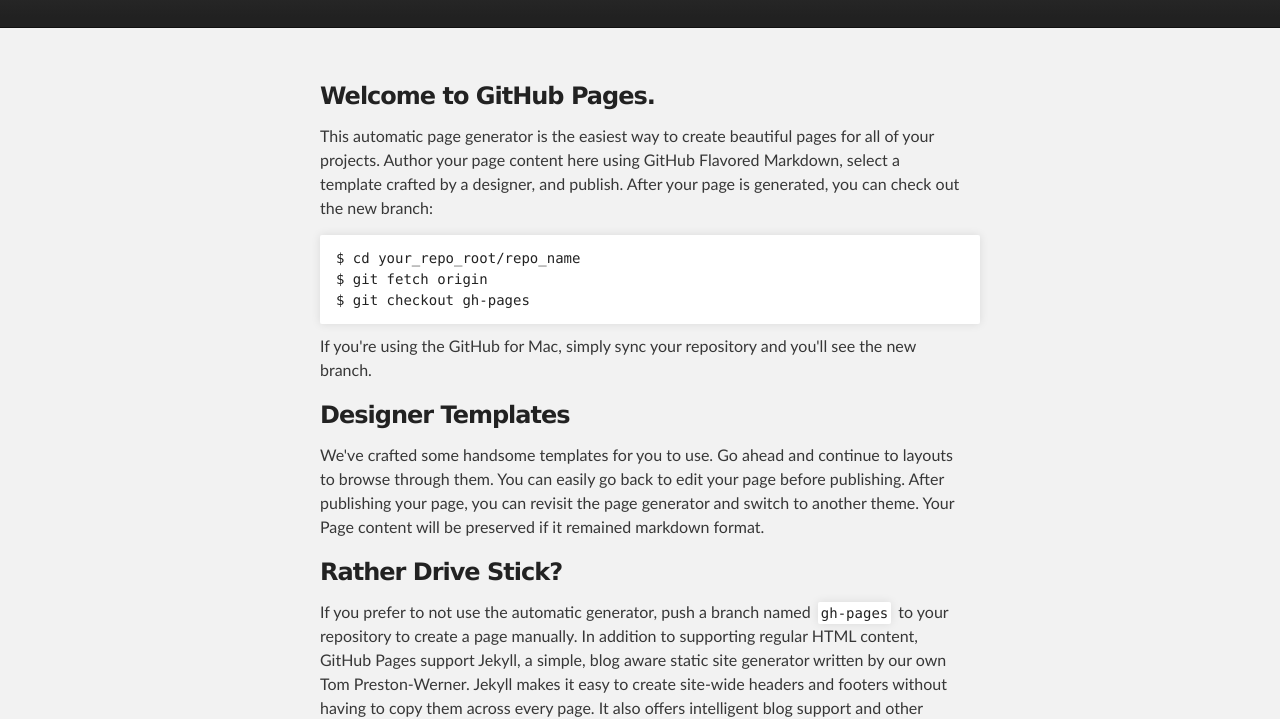
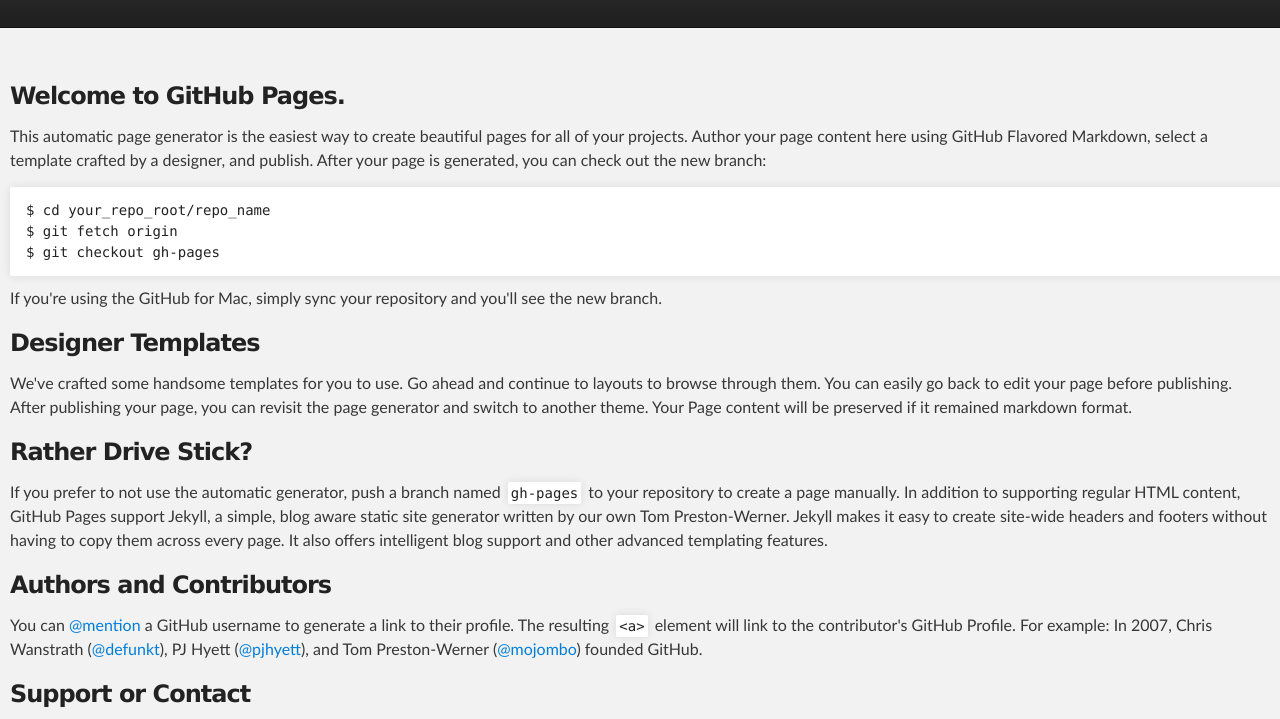
Before and after one commit to UFOkechukwu/ufokechukwu.github.io, a plain HTML site: page index.html in a window 1280 px wide. Shown: the part 66-785 px from the top of the page. Drawn offline with Linux system fonts and the light colour scheme.

Commit message:
Update stylesheet.css

```diff
--- a/stylesheets/stylesheet.css
+++ b/stylesheets/stylesheet.css
@@ -266,7 +266,7 @@ Full-Width Styles
 
 .inner {
   position: relative;
-  max-width: 640px;
+  //max-width: 1200px; /*max-width: 640px;*/
   padding: 20px 10px;
   margin: 0 auto;
 }
```
